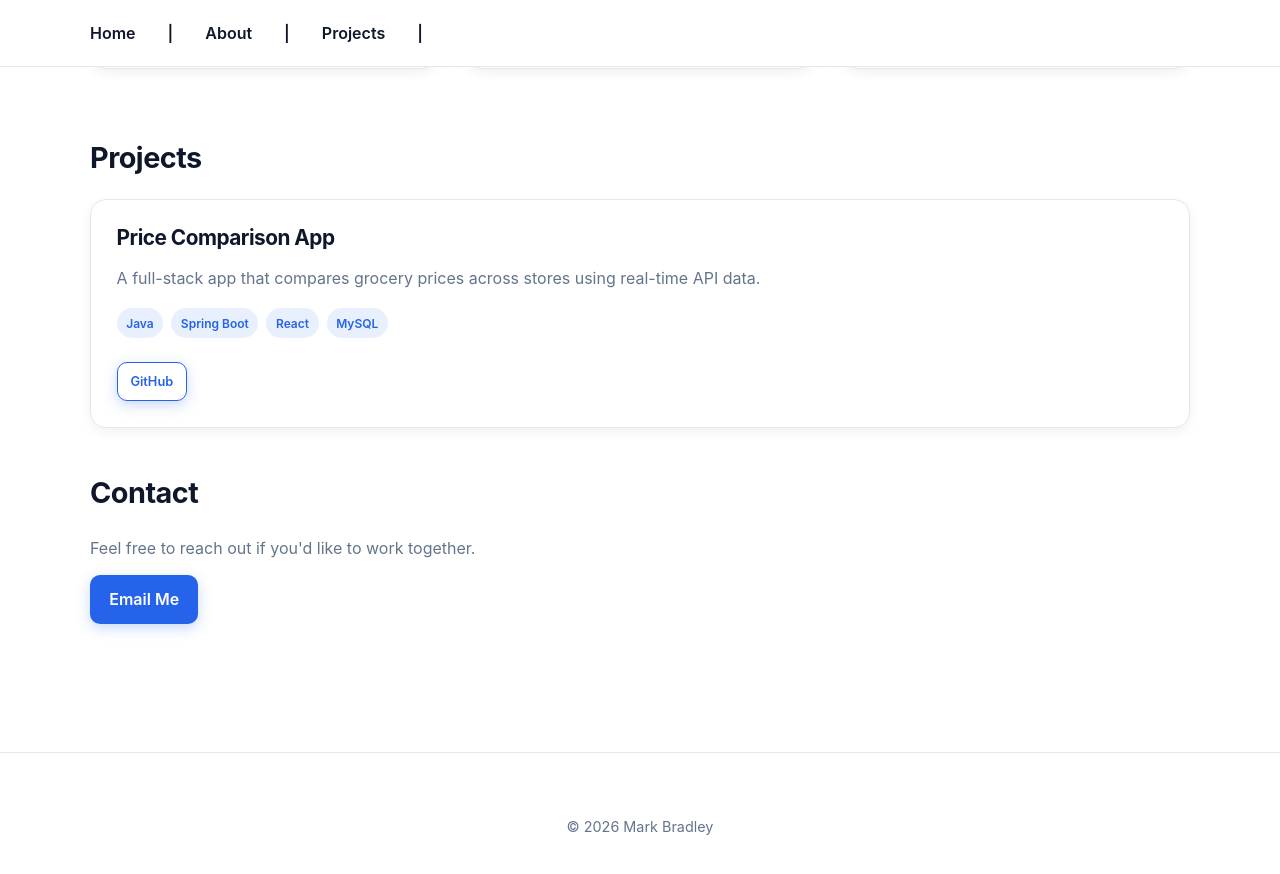
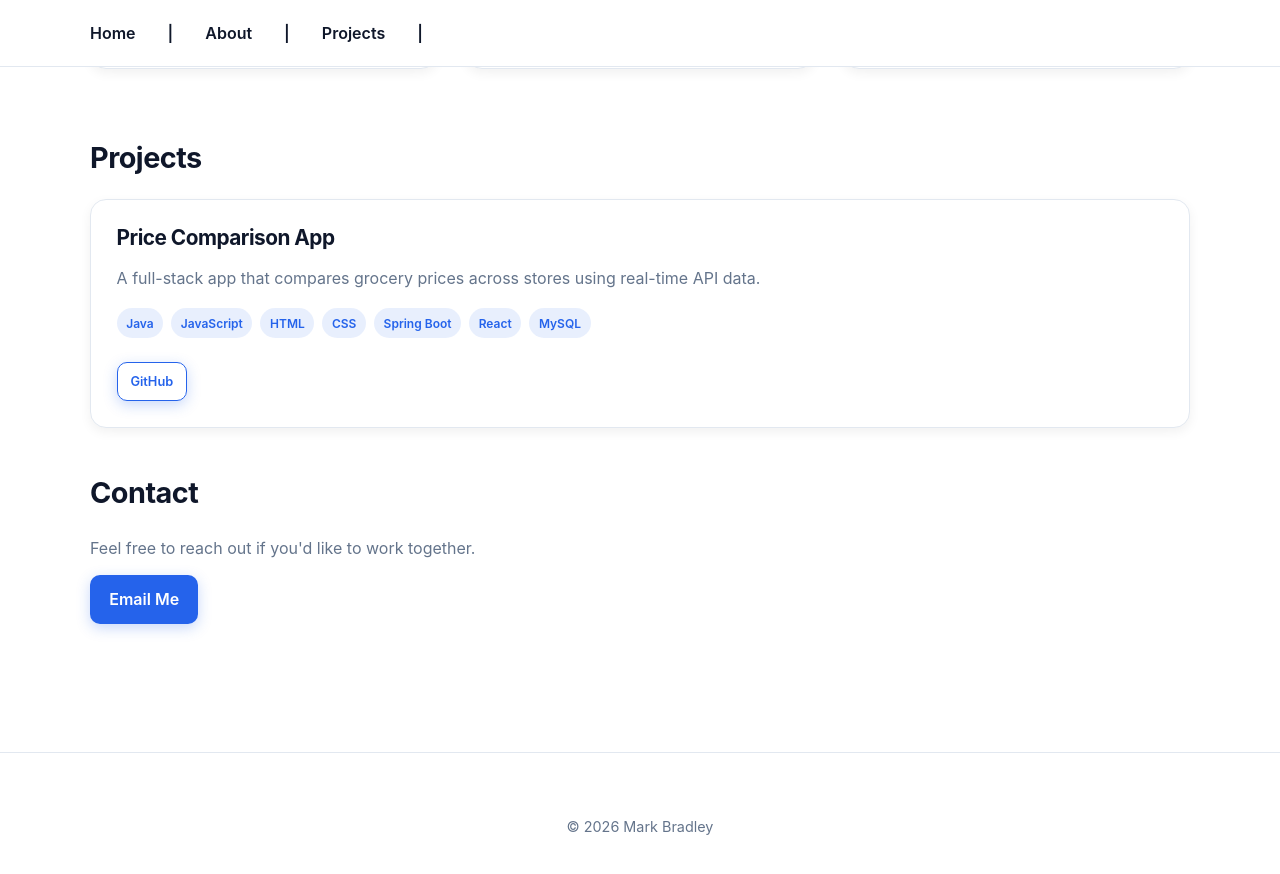
Before and after one commit to mark-bradley1/mark-bradley1.github.io, a Jekyll site: the page built from index.md, in a window 1280 px wide and 900 px high, scrolled down 804 px. Shown: the top 874 px of the window. Built offline with Jekyll 4.4.1, drawn with Linux system fonts in a browser that asks for light colours.

Commit message:
Add JavaScript, HTML, and CSS to project tags

```diff
--- a/index.md
+++ b/index.md
@@ -50,6 +50,9 @@ title: Home
 
         <ul class="project-tags">
           <li>Java</li>
+          <li>JavaScript</li>
+          <li>HTML</li>
+          <li>CSS</li>
           <li>Spring Boot</li>
           <li>React</li>
           <li>MySQL</li>
```
